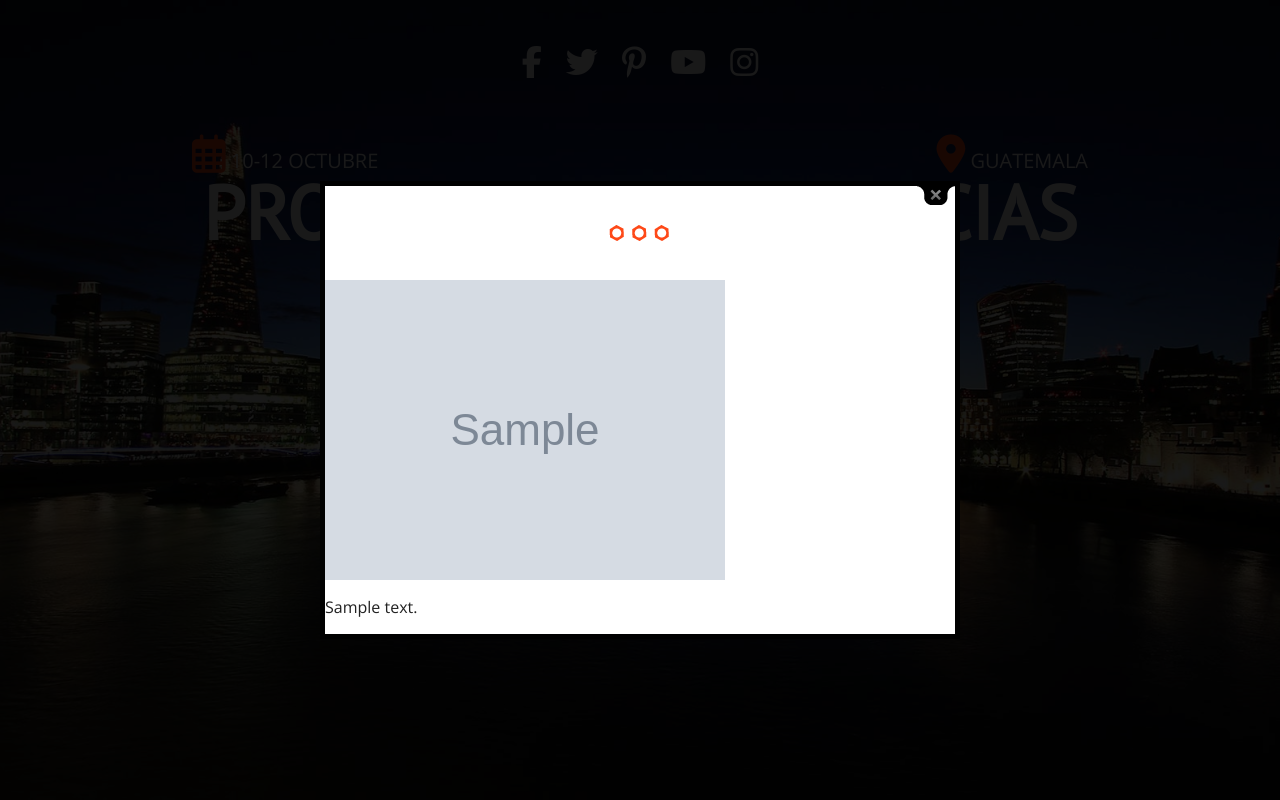
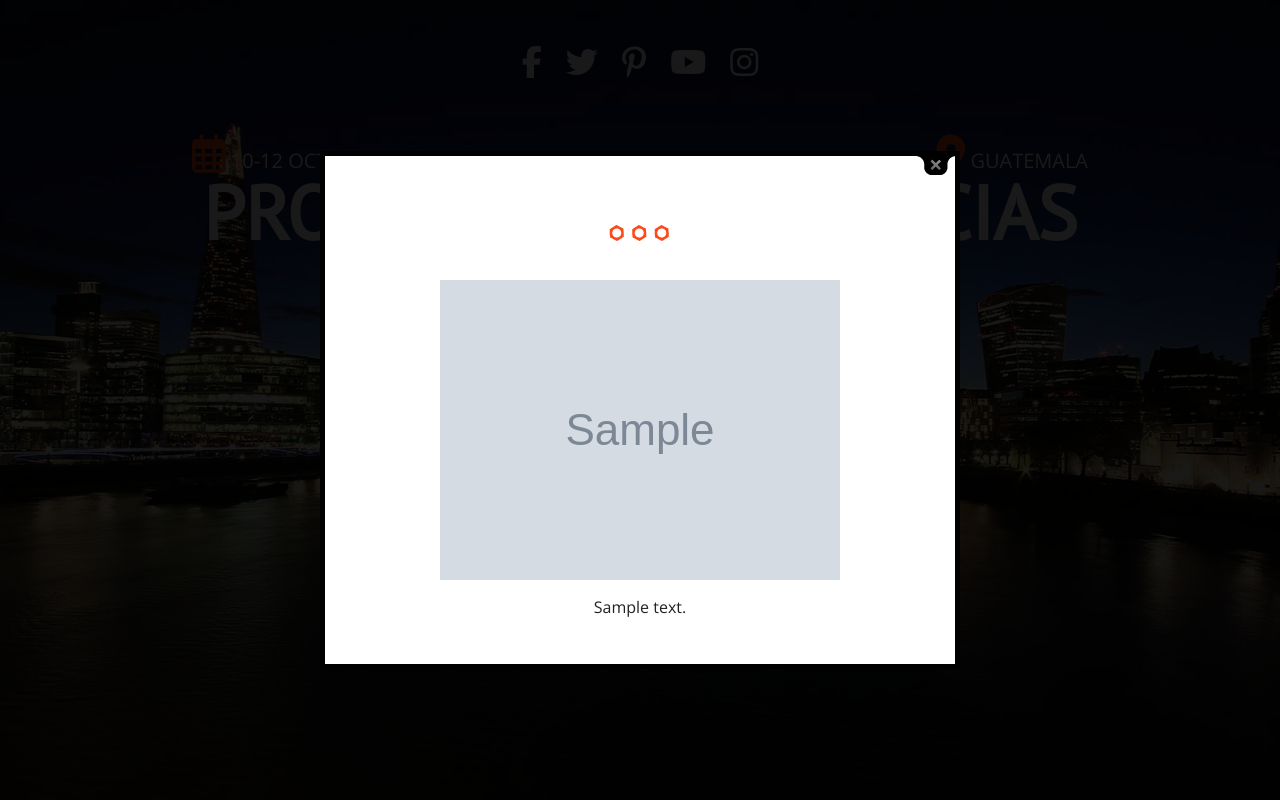
Before and after one commit to marvinsteb/ProyectoConferencias, a PHP site: page /invitados.php in a window 1280 px wide, after a click that opens the changed part. Run offline with PHP 8.4, Linux system fonts and the light colour scheme; tables that the repository leaves empty or names only in its code hold one stand-in row (values such as "Sample post"); grey boxes marked "Sample" are stand-in pictures; some libraries are stand-ins or nearby versions.

Commit message:
agregnado estilos al colorbox de invitados.php

```diff
--- a/css/main.css
+++ b/css/main.css
@@ -947,6 +947,11 @@ div.dia i {
   color: #fe4918;
   font-size: 1.6em;
 }
+/*  colorbox */
+div.cboxElement {
+  padding: 30px !important;
+  text-align: center;
+}
 /* ========================================================================== Helper classes ========================================================================== */ /* * Hide visually and from screen readers */
 .hidden {
   display: none !important;
```
